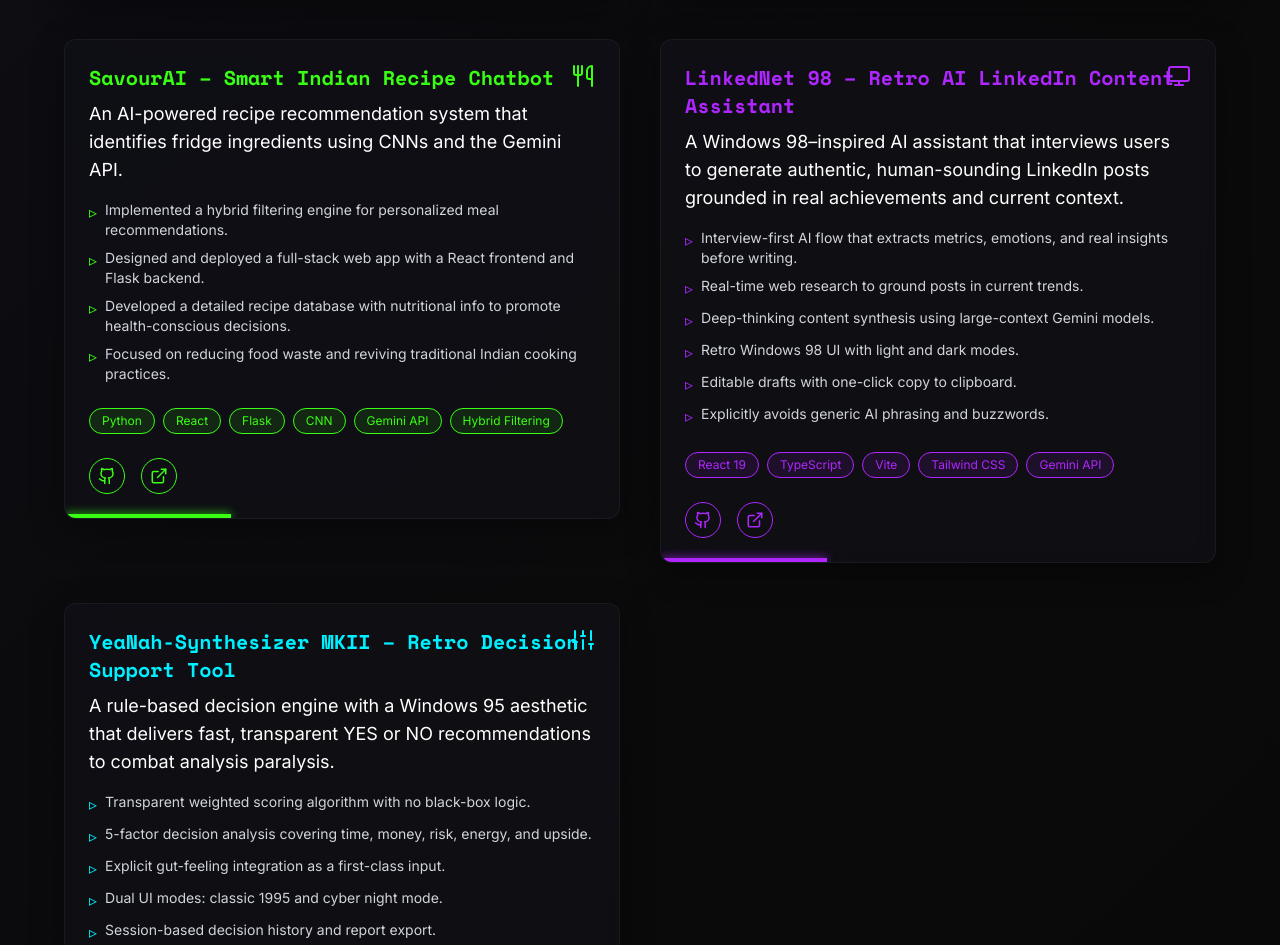
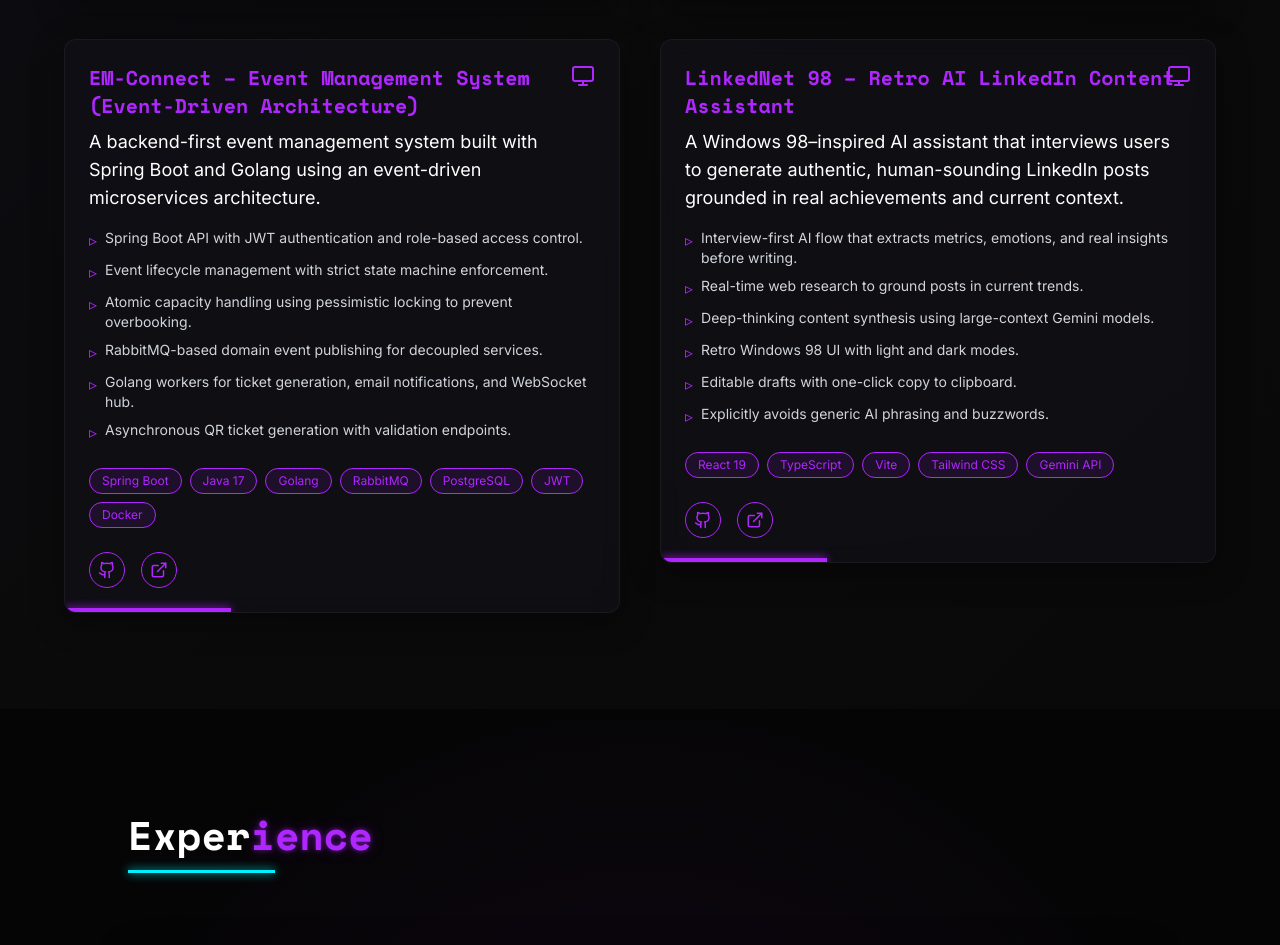
Before and after one commit to rohtheroos-84/RoHiT-bUiLdS, a React (Vite) app: page / in a window 1280 px wide. Shown: the part 4163-5108 px from the top of the page. Built offline with nearby package versions, Linux system fonts and the light colour scheme.

Commit message:
refactor Projects component: update project details and remove unused icons

```diff
--- a/src/components/Projects.tsx
+++ b/src/components/Projects.tsx
@@ -1,7 +1,7 @@
 import React, { useState } from 'react';
 import { motion } from 'framer-motion';
 import { useInView } from 'react-intersection-observer';
-import { ExternalLink, Github, Shield, Utensils, Target, BookOpen, Monitor, Sliders, FileText } from 'lucide-react';
+import { ExternalLink, Github, Shield, Target, BookOpen, Monitor, FileText } from 'lucide-react';
 import ParallaxTilt from 'react-parallax-tilt';
 
 const projectData = [
@@ -77,19 +77,21 @@ const projectData = [
   },
   {
     id: 5,
-    title: "SavourAI – Smart Indian Recipe Chatbot",
-    description: "An AI-powered recipe recommendation system that identifies fridge ingredients using CNNs and the Gemini API.",
-    icon: <Utensils className="text-neon-green" size={24} />,
+    title: "EM-Connect – Event Management System (Event-Driven Architecture)",
+    description: "A backend-first event management system built with Spring Boot and Golang using an event-driven microservices architecture.",
+    icon: <Monitor className="text-neon-purple" size={24} />,
     details: [
-      "Implemented a hybrid filtering engine for personalized meal recommendations.",
-      "Designed and deployed a full-stack web app with a React frontend and Flask backend.",
-      "Developed a detailed recipe database with nutritional info to promote health-conscious decisions.",
-      "Focused on reducing food waste and reviving traditional Indian cooking practices."
+      "Spring Boot API with JWT authentication and role-based access control.",
+      "Event lifecycle management with strict state machine enforcement.",
+      "Atomic capacity handling using pessimistic locking to prevent overbooking.",
+      "RabbitMQ-based domain event publishing for decoupled services.",
+      "Golang workers for ticket generation, email notifications, and WebSocket hub.",
+      "Asynchronous QR ticket generation with validation endpoints."
     ],
-    technologies: ["Python", "React", "Flask", "CNN", "Gemini API", "Hybrid Filtering"],
-    github: "https://github.com/rohtheroos-84/SavourAI",
-    link: "https://github.com/rohtheroos-84/SavourAI",
-    color: "neon-green"
+    technologies: ["Spring Boot", "Java 17", "Golang", "RabbitMQ", "PostgreSQL", "JWT", "Docker"],
+    github: "https://github.com/rohtheroos-84/EM-Connect",
+    link: "https://github.com/rohtheroos-84/EM-Connect",
+    color: "neon-purple"
   },
   {
     id: 6,
@@ -108,24 +110,6 @@ const projectData = [
     github: "https://github.com/rohtheroos-84/linkednet-98",
     link: "https://github.com/rohtheroos-84/linkednet-98",
     color: "neon-purple"
-  },
-  {
-    id: 7,
-    title: "YeaNah-Synthesizer MKII – Retro Decision Support Tool",
-    description: "A rule-based decision engine with a Windows 95 aesthetic that delivers fast, transparent YES or NO recommendations to combat analysis paralysis.",
-    icon: <Sliders className="text-neon-blue" size={24} />,
-    details: [
-      "Transparent weighted scoring algorithm with no black-box logic.",
-      "5-factor decision analysis covering time, money, risk, energy, and upside.",
-      "Explicit gut-feeling integration as a first-class input.",
-      "Dual UI modes: classic 1995 and cyber night mode.",
-      "Session-based decision history and report export.",
-      "CRT effects and authentic retro UI components."
-    ],
-    technologies: ["React 19", "TypeScript", "Vite", "Tailwind CSS", "Lucide React"],
-    github: "https://github.com/rohtheroos-84/YeaNah-Synthesizer-MKII",
-    link: "https://github.com/rohtheroos-84/YeaNah-Synthesizer-MKII",
-    color: "neon-blue"
   }
 ];
 
```
